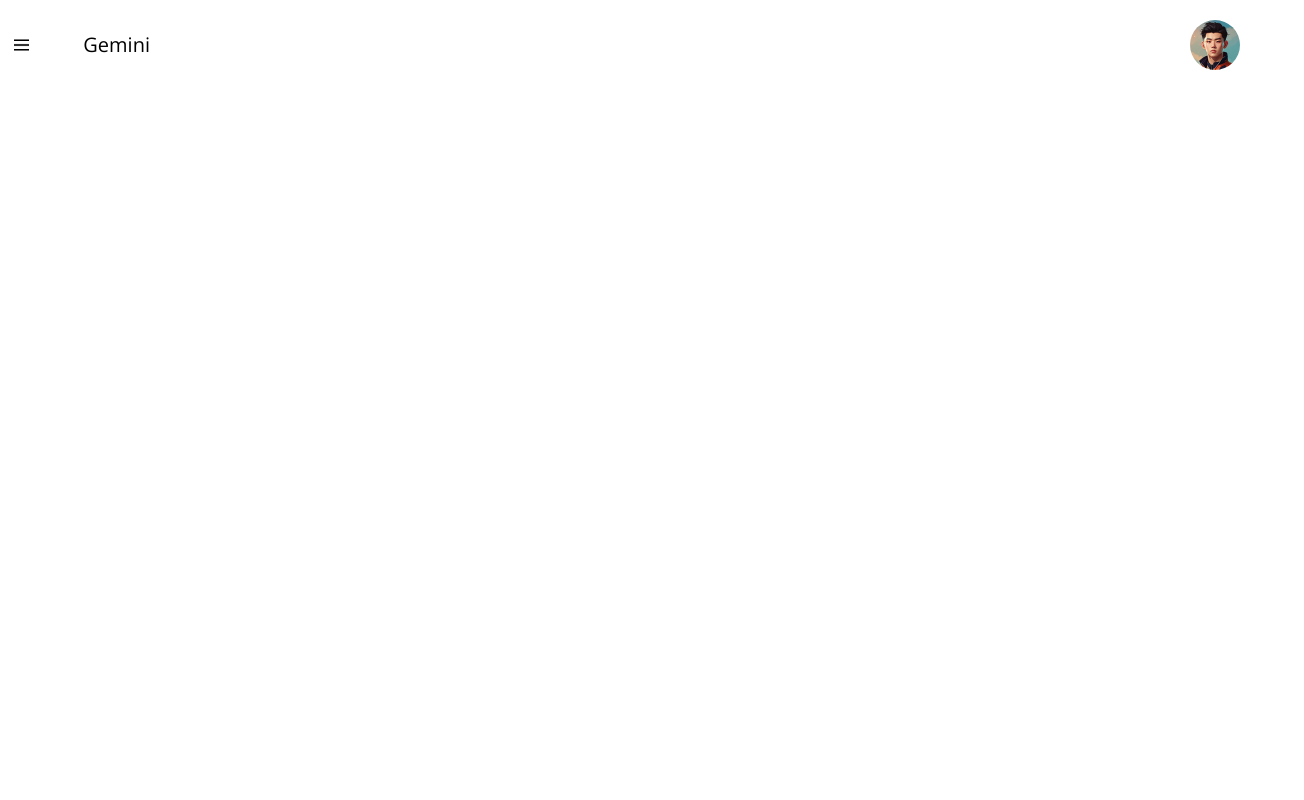
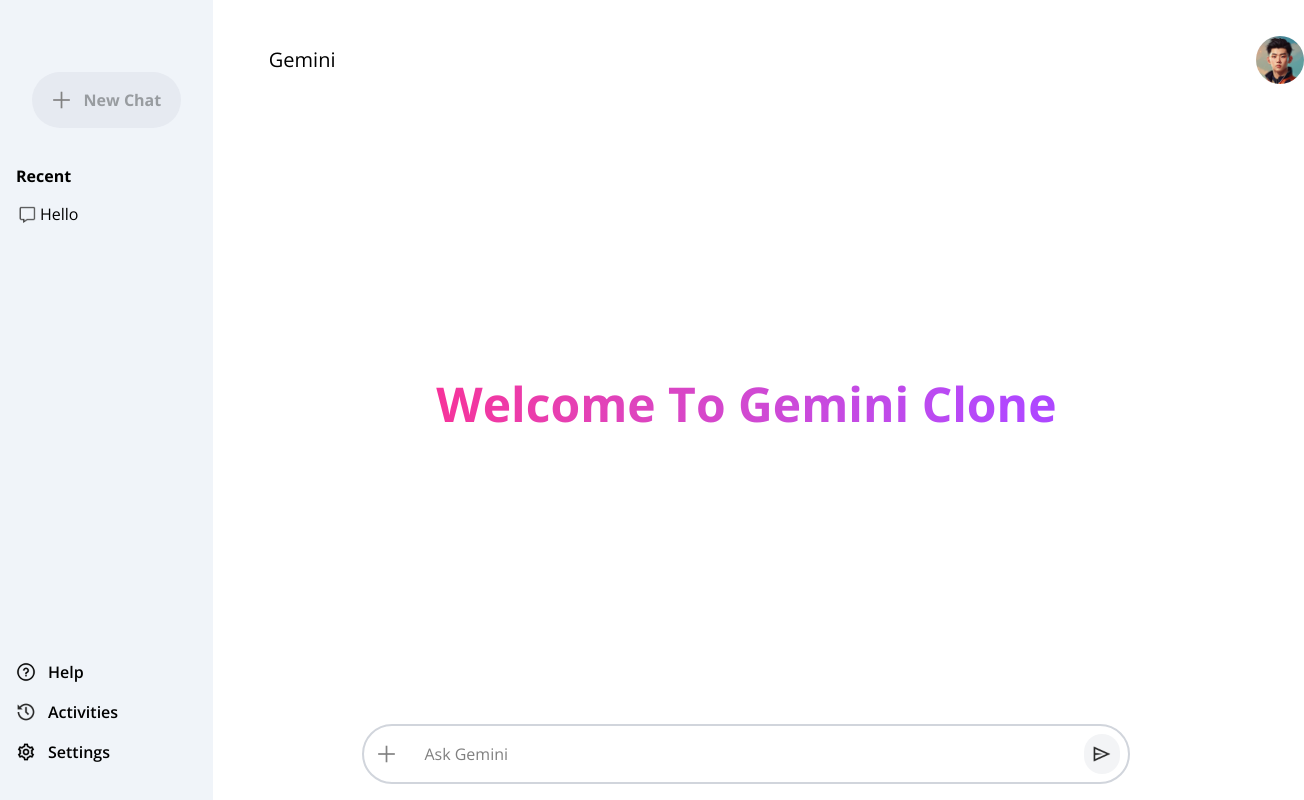
Before and after one commit to bimal009/Gemini-clone, a React (Vite) app: page / in a window 1280 px wide. Shown: the whole page, 1304 px wide, since content can reach past the window. Built offline with nearby package versions, Linux system fonts and the light colour scheme.

Commit message:
changes in responsiveness

```diff
--- a/src/App.css
+++ b/src/App.css
@@ -13,4 +13,5 @@
   margin: 0 auto;
   padding: 0%;
   box-sizing: border-box;
+
 }
--- a/src/App.jsx
+++ b/src/App.jsx
@@ -9,7 +9,7 @@
 
   return (
    <>
-   <div className="flex">
+   <div className="flex justify-items-center w-full max-w-full">
 
    <Sidebar/>
    <Body/>
--- a/src/assets/assets.js
+++ b/src/assets/assets.js
@@ -13,7 +13,7 @@
 import code_icon from './code_icon.png'
 import send_icon from './send_icon.png'
 import gemini_icon from './gemini_icon.png'
-import logo from'./Gemini.png'
+import logo from'./logo.png'
 
 export const assets = {
     history_icon,
--- a/src/components/Body.jsx
+++ b/src/components/Body.jsx
@@ -1,10 +1,44 @@
 import React from 'react'
-import Nav from './Nav'
+import { assets } from '../assets/assets'
 
 const Body = () => {
   return (
-    <div className="container">
-       <Nav/>
+    <div className="w-full flex flex-col justify-between items-center min-h-screen p-4">
+        {/* Navigation */}
+        <div className="w-full max-w-6xl">
+            <div className='flex justify-between items-center w-full mt-5 md:mx-10 mx-4'>
+                <div className="logo">
+                    <h2 className='text-xl'>Gemini</h2>
+                </div>
+                <div className="icon h-10 w-10 md:h-12 md:w-12">
+                    <img className='object-contain rounded-full' src={assets.user_icon} alt="user icon" />
+                </div>
+            </div>
+        </div>
+
+
+            <div className="text-center">
+                <h1 className="text-transparent bg-clip-text bg-gradient-to-r from-pink-500 to-purple-500 font-bold text-3xl md:text-4xl lg:text-5xl">
+                    Welcome To Gemini Clone
+                </h1>
+            </div>
+        <div className="w-full max-w-4xl flex flex-col items-center space-y-8">
+            <div className="w-full px-4">
+                <div className="relative flex items-center w-full max-w-3xl mx-auto rounded-full border-2 border-gray-300 focus-within:border-black transition-all">
+                    <button className="hover:bg-gray-100 rounded-full p-2 m-1">
+                        <img className='h-[17px] w-[15px] object-contain md:h-[24px] md:w-[20px] md:object-contain' src={assets.plus_icon} alt="Add" />
+                    </button>
+                    <input
+                        type="text"
+                        placeholder='Ask Gemini'
+                        className='flex-1 py-3 md:py-4 px-4 bg-transparent focus:outline-none text-sm md:text-base'
+                    />
+                    <button className="bg-gray-100 hover:bg-gray-200 rounded-full p-2 m-2 transition-colors">
+                        <img className='h-[24px] w-[20px] object-contain md:h-[24px] md:w-[20px] md:object-contain' src={assets.send_icon} alt="Send" />
+                    </button>
+                </div>
+            </div>
+        </div>
     </div>
   )
 }
--- a/src/components/Nav.jsx
+++ b/src/components/Nav.jsx
@@ -3,20 +3,8 @@
 
 const Nav = () => {
   return (
-    <div className="flex justify-center flex-col ">
-
-    <div className='flex items-center justify-between mt-5 mx-10'>
-      <div className="logo">
-        {/* <img className='h-[80px] w-[100px] object-contain' src={assets.logo} alt="logo" />
-         */}
-         <h2 className='text-xl'>Gemini</h2>
-      </div>
-      <div className="icon h-[50px] w-[50px] object-cover  flex items-center justify-center">
-  <img className='object-contain h-full w-full rounded-full' src={assets.user_icon} alt="user icon" />
-</div>
-
-    </div>
-         </div>
+   <>
+   </>
   )
 }
 
--- a/src/components/Sidebar.jsx
+++ b/src/components/Sidebar.jsx
@@ -2,58 +2,75 @@
 import { assets } from '../assets/assets'
 
 const Sidebar = () => {
+  const [Toogle, setToogle] = useState(false)
 
-  const [Toogle, setToogle] = useState(false)
-  const handleToggle=()=>{
-    setToogle(!Toogle )
-    console.log(Toogle)
+  const handleToggle = () => {
+    setToogle(!Toogle)
   }
+
   return (
-    <>
+    <div className={`min-h-screen max-h-screen bg-[#F0F4F9] flex flex-col justify-between py-9 px-4 items-center transition-all duration-300
+      ${Toogle ? 'w-[250px]' : 'w-[80px]'} md:w-[250px]`}>
 
-    {!Toogle && <div className={Toogle?"icon flex items-center sticky":"icon flex items-center sticky justify-center mt-5 mx-3"}>
+      {/* Top Section */}
+      <div className="w-full flex flex-col items-center">
+        {/* Menu Icon */}
+        <div className="w-full flex justify-start md:hidden">
+          <img
+            onClick={handleToggle}
+            className='h-6 w-5 object-contain cursor-pointer'
+            src={assets.menu_icon}
+            alt="menu"
+          />
+        </div>
+
+        {/* New Chat Button */}
+        <div className={`bg-[#E6EAF1] rounded-full flex items-center mt-9 transition-all duration-300
+          ${Toogle ? 'px-5 py-4 gap-3' : 'p-3'} md:px-5 md:py-4 md:gap-3`}>
+          <img
+            className='h-[24px] w-[20px] object-contain'
+            src={assets.plus_icon}
+            alt="new chat"
+          />
+          <p className={`font-bold text-[#989CA0] truncate ${!Toogle && 'hidden'} md:inline`}>
+            New Chat
+          </p>
+        </div>
+
+        {/* Recent Chats Title */}
+        <div className="w-full mt-9">
+          <p className={`font-bold text-black ${!Toogle && 'hidden'} md:inline`}>
+            Recent
+          </p>
+          <div className='flex items-center mt-3'>
+
+          <img className='w-[24px] h-[28px] object-contain font-sans text-xl' src={assets.message_icon} alt="" />
+          <p>Hello</p>
+          </div>
+        </div>
+      </div>
 
 
-    <img onClick={handleToggle} className='h-[24px] w-[20px] object-contain ' src={assets.menu_icon} alt="" />
-            </div>}
 
 
-    {Toogle && <div className='min-h-screen max-h-screen bg bg-[#F0F4F9] w-fit flex flex-col justify-between  py-9 px-8  items-center ' >
-      <div className="icon p flex flex-col justify-center items">
-        <div className={Toogle?"icon flex items-center sticky":"icon flex items-center sticky justify-center"}>
+      {/* Bottom Section */}
+      <div className="w-full flex flex-col gap-4">
+        <div className="flex items-center gap-3">
+          <img className='h-6 w-5 object-contain' src={assets.question_icon} alt="help" />
+          <p className={`font-semibold ${!Toogle && 'hidden'} md:inline`}>Help</p>
+        </div>
 
+        <div className="flex items-center gap-3">
+          <img className='h-6 w-5 object-contain' src={assets.history_icon} alt="history" />
+          <p className={`font-semibold ${!Toogle && 'hidden'} md:inline`}>Activities</p>
+        </div>
 
-<img onClick={handleToggle} className='h-[24px] w-[20px] object-contain ' src={assets.menu_icon} alt="" />
+        <div className="flex items-center gap-3">
+          <img className='h-6 w-5 object-contain' src={assets.setting_icon} alt="settings" />
+          <p className={`font-semibold ${!Toogle && 'hidden'} md:inline`}>Settings</p>
         </div>
-        <div className="plus bg-[#E6EAF1]  rounded-full flex items-center justify-center gap-2 mt-9  text-xl px-5 py-4">
-
-  <img className='h-[24px] w-[20px] object-contain ' src={assets.plus_icon} alt="plusicon" />
-  {Toogle && <p className='font-bold align-baseline whitespace-nowrap   text-[#989CA0] font-sans '>New Chat</p>}
       </div>
-      <div className="plus  flex  mt-9 items-center
-
-">
-
-  {Toogle && <p className='font-bold text-black font-sans'>Recent</p>}
-      </div>
-</div>
-
-<div className="bottom inline-flex flex-col gap-4  justify-center ">
-  <div className="help flex gap-4 ">
-    <img className='h-[24px] w-[20px] object-contain ' src={assets.question_icon} alt="Help" />{ Toogle &&<p className='font-semibold  '>Help</p>}
-  </div>
-  <div className="Activities  flex gap-4 ">
-  <img className='h-[24px] w-[20px] object-contain ' src={assets.history_icon} alt="History" />{ Toogle &&<p className='font-semibold  '>Activities</p>}
-
-  </div>
-  <div className="Settings flex  gap-4">
-  <img className='h-[24px] w-[20px] object-contain'  src={assets.setting_icon} alt="setting" />{ Toogle &&<p className='font-semibold  '>Settings</p>}
-
-
-  </div>
-</div>
-    </div>}
-    </>
+    </div>
   )
 }
 
```
Also changed, not shown: src/assets/logo.png (renamed from src/assets/Gemini.png).
